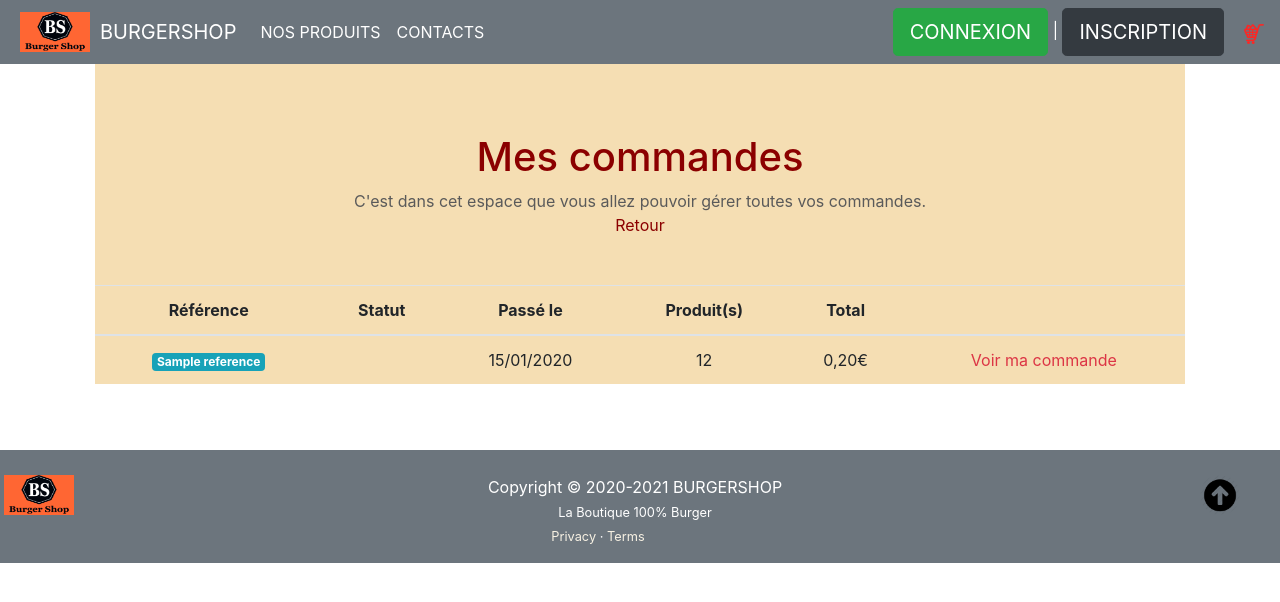
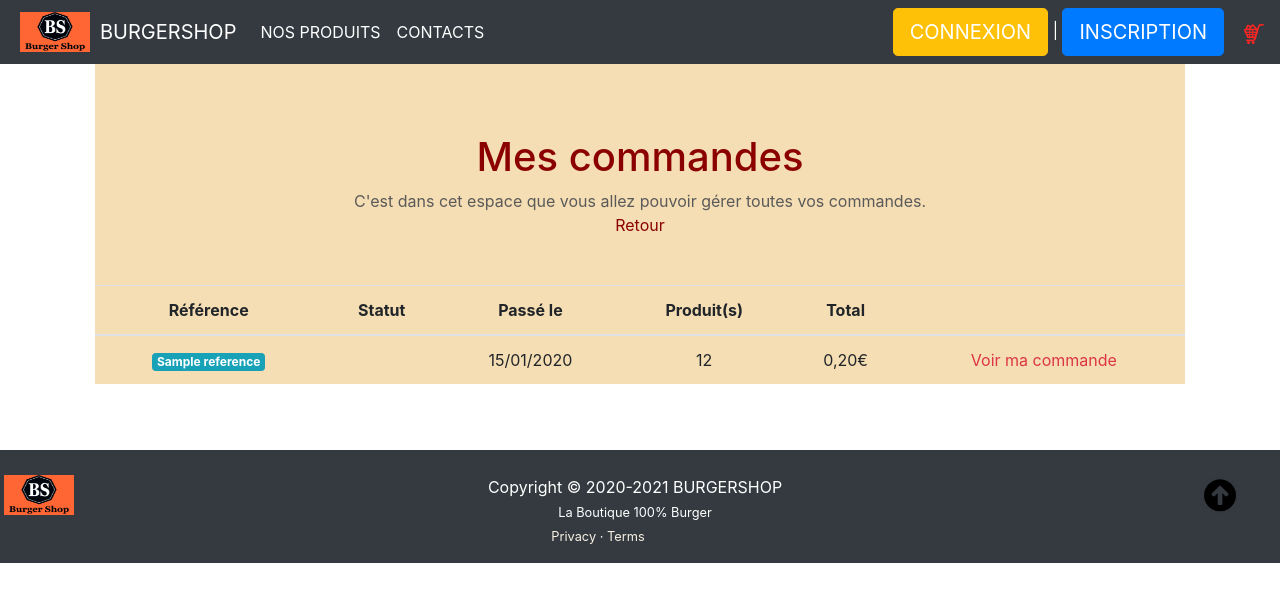
Before and after one commit to abdel1967/burger_shop, a Symfony app: template templates/account/order.html.twig in a window 1280 px wide. Shown: the top 602 px of the page. Run offline with Twig, Linux system fonts and the light colour scheme; the template is opened without the code that fills it: most values are stand-ins (such as "Sample title", 1, 10 or a date in 2020); some libraries are stand-ins or nearby versions.

Commit message:
FEAT : change colors of btn and main

```diff
--- a/templates/base.html.twig
+++ b/templates/base.html.twig
@@ -39,7 +39,7 @@
 
     <body>
         <header>
-            <nav class="navbar navbar-expand-md navbar-dark fixed-top bg-secondary" >
+            <nav class="navbar navbar-expand-md navbar-dark fixed-top bg-dark" >
                 <img src="{{ asset('assets/img/logo.png') }}" class="ml-1" alt="logo" style="height: 40px; width: 70px" >
                         <a class="navbar-brand" href="{{ path('home') }}" style="padding-left: 10px" >BURGERSHOP</a>
                     <button class="navbar-toggler" type="button" data-toggle="collapse" data-target="#navbarCollapse" aria-controls="navbarCollapse" aria-expanded="false" aria-label="Toggle navigation">
@@ -60,7 +60,7 @@
                         {% if app.user %}
                             <a href="{{ path('account') }}">COMPTE<small>({{ app.user.firstname }})</small></a> | <a href="{{ path('app_logout') }}">DÉCONNEXION</a>
                         {% else %}
-                            <a href="{{ path('app_login') }}" class="btn btn-lg btn-success">CONNEXION</a> | <a href="{{ path('register') }}" class="btn btn-lg btn-dark">INSCRIPTION</a>
+                            <a href="{{ path('app_login') }}" class="btn btn-lg btn-warning">CONNEXION</a> | <a href="{{ path('register') }}" class="btn btn-lg btn-primary">INSCRIPTION</a>
                         {% endif %}
                     </div>
                         <a href="{{ path('cart') }}">
@@ -116,7 +116,7 @@
             </div><!-- /.container --
 
             <!-- FOOTER -->
-            <footer class="footer-custom bg-secondary">
+            <footer class="footer-custom bg-dark">
                 <img src="{{ asset('assets/img/logo.png') }}" class="ml-1 float-left" alt="logo" style="height: 40px; width: 70px">
                 <p class="float-right">
                     <a href="#" ><img src="{{ asset('assets/img/backtotop.png') }}" class="ml-1 float-right" alt="logo" style="height: 40px; width: 40px"></a>
```
